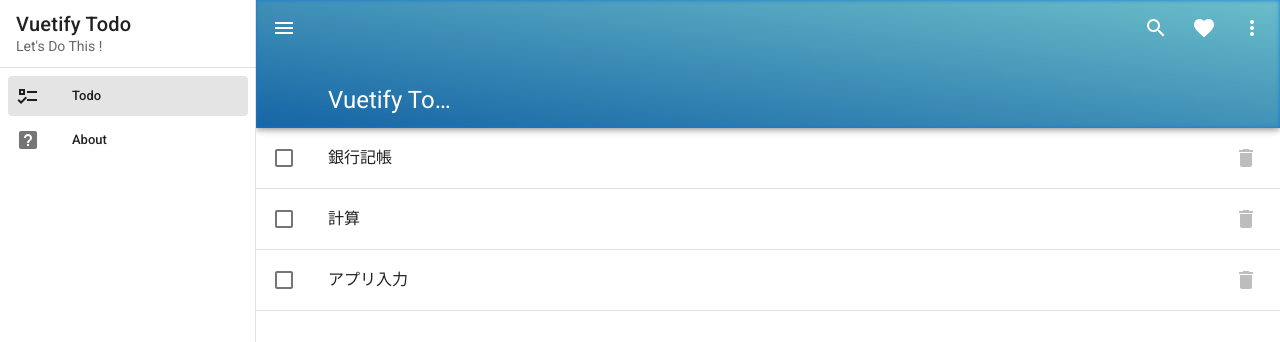
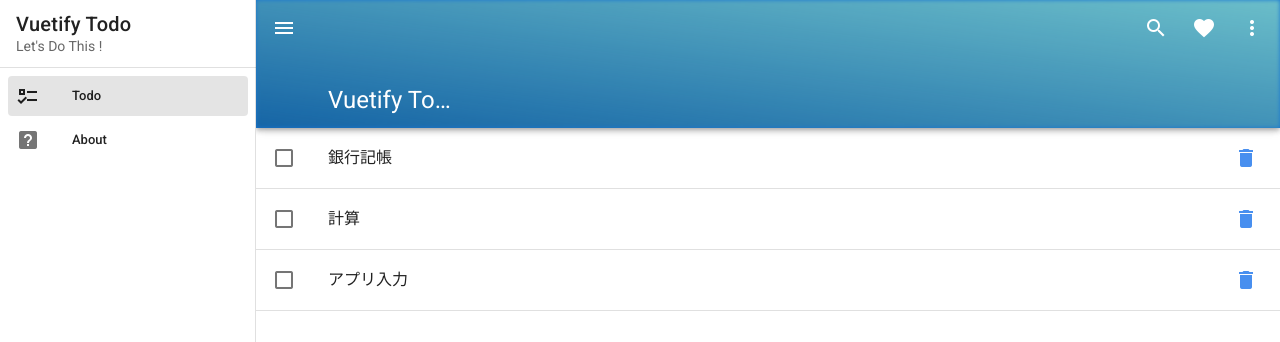
Before and after one commit to lumijoe/vuetify_y_todo, a Vue app: page /#/ in a window 1280 px wide. Shown: the top 342 px of the page. Built offline with nearby package versions, Linux system fonts and the light colour scheme.

Commit message:
add methods delete

```diff
--- a/src/views/TodoView.vue
+++ b/src/views/TodoView.vue
@@ -44,8 +44,11 @@
               <!-- <v-list-item-subtitle>Allow notifications</v-list-item-subtitle> -->
             </v-list-item-content>
             <v-list-item-action>
-              <v-btn icon>
-                <v-icon color="grey lighten-1">mdi-delete</v-icon>
+              <v-btn
+                @click.stop="deleteTask(task.id)"
+                icon
+              >
+                <v-icon color="primary lighten-1">mdi-delete</v-icon>
               </v-btn>
             </v-list-item-action>
           </template>
@@ -91,6 +94,9 @@
         // console.log('id: ', id)
         let task = this.tasks.filter(task => task.id === id)[0]
         task.done = !task.done
+      },
+      deleteTask(id) {
+        this.tasks = this.tasks.filter(task => task.id !== id)
       }
     }
 
```
Also changed, not shown: 1 other file (tests, documents, lock files or other folders).
